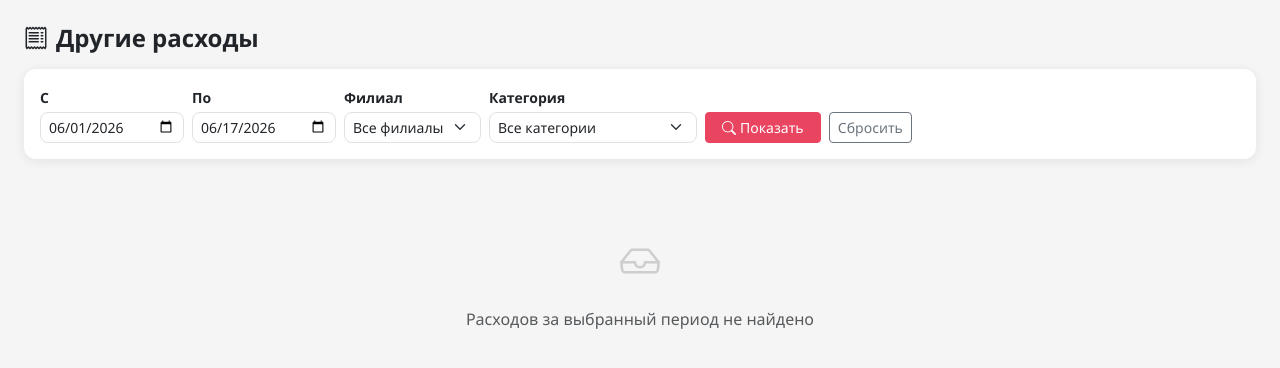
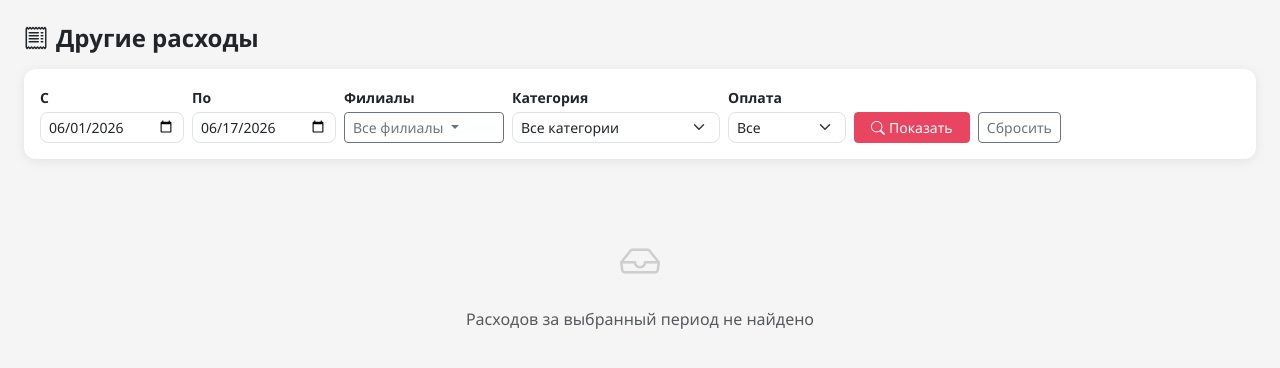
Before and after one commit to lelik2837-cell/crm-sushi, a Flask app: page /report/expenses in a window 1280 px wide. Shown: the part 57-425 px from the top of the page. Run offline with Flask 3, Linux system fonts and the light colour scheme; the visitor is signed in with stand-in values (Sample User, id 1); data comes from the database, SQL or seed files in the repository; tables that the repository leaves empty hold one stand-in row (values such as "Sample post").

Commit message:
Фильтр в др расходы отчет

```diff
--- a/crm/app.py
+++ b/crm/app.py
@@ -1901,10 +1901,11 @@ def reports():
 def expenses_report():
     today = date.today().isoformat()
     month_start = date.today().replace(day=1).isoformat()
-    date_from  = request.args.get('date_from', month_start)
-    date_to    = request.args.get('date_to', today)
-    branch_id  = request.args.get('branch_id', '')
-    cat_filter = request.args.get('category', '')
+    date_from   = request.args.get('date_from', month_start)
+    date_to     = request.args.get('date_to', today)
+    branch_ids  = [b for b in request.args.getlist('branch_ids') if b.isdigit()]
+    cat_filter  = request.args.get('category', '')
+    pay_filter  = request.args.get('pay_type', '')   # 'cash' | 'card' | ''
 
     with get_db() as conn:
         branches = conn.execute('SELECT * FROM branches WHERE is_active=1 ORDER BY name').fetchall()
@@ -1912,12 +1913,17 @@ def expenses_report():
 
         conds  = ["s.date BETWEEN ? AND ?"]
         params = [date_from, date_to]
-        if branch_id.isdigit():
-            conds.append('s.branch_id = ?')
-            params.append(int(branch_id))
+        if branch_ids:
+            ph = ','.join('?' * len(branch_ids))
+            conds.append(f's.branch_id IN ({ph})')
+            params.extend(int(b) for b in branch_ids)
         if cat_filter:
             conds.append('e.category = ?')
             params.append(cat_filter)
+        if pay_filter == 'cash':
+            conds.append('e.amount_cash > 0')
+        elif pay_filter == 'card':
+            conds.append('e.amount_card > 0')
         where = ' AND '.join(conds)
 
         rows = conn.execute(f'''
@@ -1935,7 +1941,6 @@ def expenses_report():
             ORDER BY s.date DESC, b.name, e.id
         ''', params).fetchall()
 
-        # Totals
         tot = conn.execute(f'''
             SELECT COALESCE(SUM(e.amount_cash),0) as cash,
                    COALESCE(SUM(e.amount_card),0) as card,
@@ -1945,7 +1950,6 @@ def expenses_report():
             WHERE {where}
         ''', params).fetchone()
 
-        # By category
         by_cat = conn.execute(f'''
             SELECT e.category,
                    COALESCE(SUM(e.amount_cash),0) as cash,
@@ -1959,14 +1963,13 @@ def expenses_report():
             ORDER BY total DESC
         ''', params).fetchall()
 
-    # Build code→label map
     cat_map = {c['code']: c['label'] for c in all_cats}
 
     return render_template('expenses_report.html',
         rows=rows, tot=tot, by_cat=by_cat,
         branches=branches, all_cats=all_cats, cat_map=cat_map,
         date_from=date_from, date_to=date_to,
-        branch_id=branch_id, cat_filter=cat_filter)
+        branch_ids=branch_ids, cat_filter=cat_filter, pay_filter=pay_filter)
 
 
 # ─── HISTORY ──────────────────────────────────────────────────────────────────
--- a/crm/templates/expenses_report.html
+++ b/crm/templates/expenses_report.html
@@ -9,7 +9,7 @@
 <!-- Фильтры -->
 <div class="card mb-4">
     <div class="card-body py-3">
-        <form method="GET" action="{{ url_for('expenses_report') }}" class="row g-2 align-items-end">
+        <form method="GET" action="{{ url_for('expenses_report') }}" class="row g-2 align-items-end" id="exp-filter-form">
             <div class="col-sm-auto">
                 <label class="form-label small fw-semibold mb-1">С</label>
                 <input type="date" name="date_from" class="form-control form-control-sm" value="{{ date_from }}">
@@ -18,29 +18,62 @@
                 <label class="form-label small fw-semibold mb-1">По</label>
                 <input type="date" name="date_to" class="form-control form-control-sm" value="{{ date_to }}">
             </div>
+
+            <!-- Мультивыбор филиалов -->
             <div class="col-sm-auto">
-                <label class="form-label small fw-semibold mb-1">Филиал</label>
-                <select name="branch_id" class="form-select form-select-sm">
-                    <option value="">Все филиалы</option>
-                    {% for b in branches %}
-                    <option value="{{ b.id }}" {% if branch_id == b.id|string %}selected{% endif %}>{{ b.name }}</option>
-                    {% endfor %}
-                </select>
+                <label class="form-label small fw-semibold mb-1">Филиалы</label>
+                <div class="dropdown" id="branch-dropdown">
+                    <button type="button" class="btn btn-outline-secondary btn-sm dropdown-toggle"
+                        data-bs-toggle="dropdown" data-bs-auto-close="outside"
+                        style="min-width:160px; text-align:left;" id="branch-btn">
+                        <span id="branch-btn-label">{% if branch_ids %}Выбрано: {{ branch_ids|length }}{% else %}Все филиалы{% endif %}</span>
+                    </button>
+                    <ul class="dropdown-menu p-2" style="min-width:200px;">
+                        <li class="mb-1">
+                            <label class="dropdown-item rounded d-flex align-items-center gap-2 py-1 px-2" style="cursor:pointer;">
+                                <input type="checkbox" id="branch-all-cb" onchange="toggleAllBranches(this)"
+                                    {% if not branch_ids %}checked{% endif %}>
+                                <span class="fw-semibold small">Все филиалы</span>
+                            </label>
+                        </li>
+                        <li><hr class="dropdown-divider my-1"></li>
+                        {% for b in branches %}
+                        <li>
+                            <label class="dropdown-item rounded d-flex align-items-center gap-2 py-1 px-2" style="cursor:pointer;">
+                                <input type="checkbox" class="branch-cb" name="branch_ids" value="{{ b.id }}"
+                                    {% if b.id|string in branch_ids %}checked{% endif %}
+                                    onchange="onBranchCbChange()">
+                                <span class="small">{{ b.name }}</span>
+                            </label>
+                        </li>
+                        {% endfor %}
+                    </ul>
+                </div>
             </div>
+
             <div class="col-sm-auto">
                 <label class="form-label small fw-semibold mb-1">Категория</label>
-                <select name="category" class="form-select form-select-sm">
+                <select name="category" class="form-select form-select-sm" style="min-width:160px;">
                     <option value="">Все категории</option>
-                    {% for cat in all_cats %}
-                    {% if not cat.parent_id %}
+                    {% for cat in all_cats %}{% if not cat.parent_id %}
                     <option value="{{ cat.code }}" {% if cat_filter == cat.code %}selected{% endif %}>{{ cat.label }}</option>
                     {% for sub in all_cats %}{% if sub.parent_id == cat.id %}
                     <option value="{{ sub.code }}" {% if cat_filter == sub.code %}selected{% endif %}>&nbsp;&nbsp;↳ {{ sub.label }}</option>
                     {% endif %}{% endfor %}
-                    {% endif %}
-                    {% endfor %}
+                    {% endif %}{% endfor %}
                 </select>
             </div>
+
+            <!-- Фильтр по оплате -->
+            <div class="col-sm-auto">
+                <label class="form-label small fw-semibold mb-1">Оплата</label>
+                <select name="pay_type" class="form-select form-select-sm">
+                    <option value="" {% if not pay_filter %}selected{% endif %}>Все</option>
+                    <option value="cash" {% if pay_filter == 'cash' %}selected{% endif %}>Наличные</option>
+                    <option value="card" {% if pay_filter == 'card' %}selected{% endif %}>Карта</option>
+                </select>
+            </div>
+
             <div class="col-sm-auto">
                 <button type="submit" class="btn btn-primary btn-sm px-3">
                     <i class="bi bi-search me-1"></i>Показать
@@ -180,3 +213,23 @@
 {% endif %}
 
 {% endblock %}
+
+{% block scripts %}
+<script>
+function onBranchCbChange() {
+    const cbs = document.querySelectorAll('.branch-cb');
+    const checked = [...cbs].filter(c => c.checked);
+    const allCb = document.getElementById('branch-all-cb');
+    allCb.checked = checked.length === 0;
+    const label = document.getElementById('branch-btn-label');
+    label.textContent = checked.length === 0 ? 'Все филиалы' : 'Выбрано: ' + checked.length;
+}
+
+function toggleAllBranches(cb) {
+    if (cb.checked) {
+        document.querySelectorAll('.branch-cb').forEach(c => c.checked = false);
+        document.getElementById('branch-btn-label').textContent = 'Все филиалы';
+    }
+}
+</script>
+{% endblock %}
```
